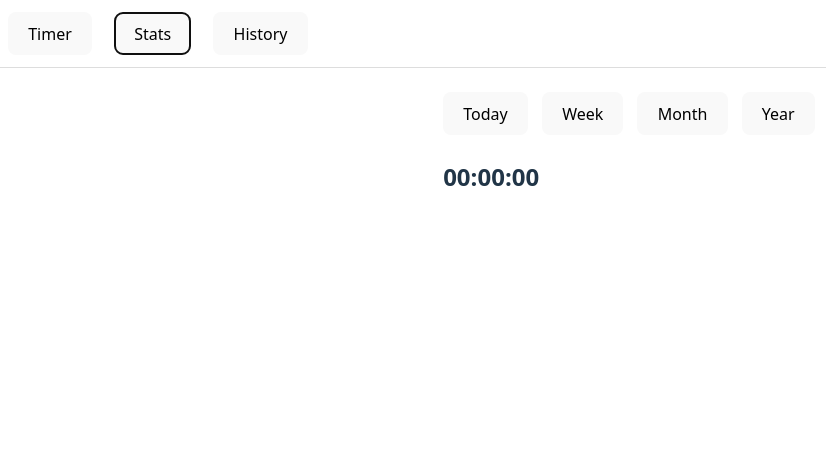
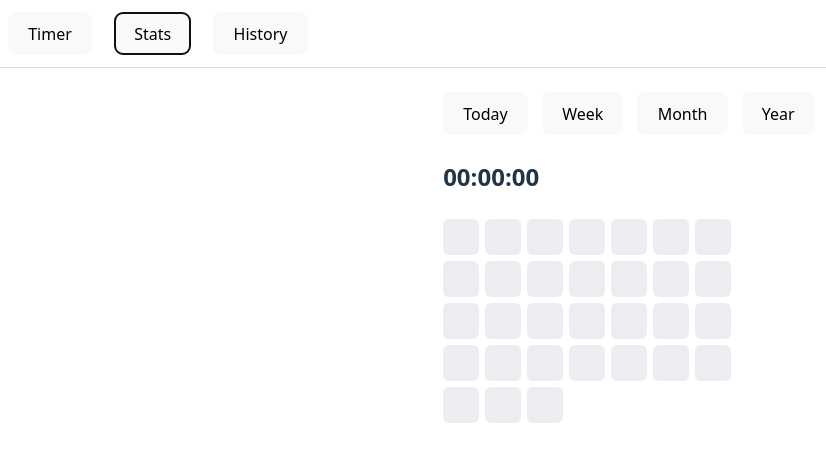
Before and after one commit to BusraKahraman/study-tracker, a React (Vite) app: page / in a window 1280 px wide. Both pictures are taken after a click on the button "Stats". Shown: the top 462 px of the page, without its empty margins (8-834 px from the left). Built offline with nearby package versions, Linux system fonts and the light colour scheme.

Commit message:
Add heatmap

```diff
--- /dev/null
+++ b/src/components/Heatmap.jsx
@@ -0,0 +1,57 @@
+import { formatTime } from '../utils/time';
+
+const LEVELS = [
+	{ max: 0, color: '#ebedf0' },
+	{ max: 1800, color: '#c6e48b' }, // < 30 min
+	{ max: 3600, color: '#7bc96f' }, // < 1h
+	{ max: 7200, color: '#239a3b' }, // < 2h
+	{ max: Infinity, color: '#196127' },
+];
+
+function getColor(seconds) {
+	return LEVELS.find((l) => seconds <= l.max).color;
+}
+
+export default function Heatmap({ data }) {
+	const today = new Date();
+	const year = today.getFullYear();
+	const month = today.getMonth();
+
+	const daysInMonth = new Date(year, month + 1, 0).getDate();
+
+	const days = Array.from({ length: daysInMonth }, (_, i) => {
+		const date = new Date(year, month, i + 1);
+		const key = date.toISOString().slice(0, 10);
+		return {
+			key,
+			seconds: data[key] || 0,
+		};
+	});
+
+	return (
+		<div style={{ marginTop: '24px' }}>
+			<div
+				style={{
+					display: 'grid',
+					gridTemplateColumns: 'repeat(7, 1fr)',
+					gap: '6px',
+					maxWidth: '280px',
+				}}
+			>
+				{days.map((d) => (
+					<div
+						key={d.key}
+						title={`${d.key} – ${formatTime(d.seconds)}`}
+						style={{
+							width: '36px',
+							height: '36px',
+							borderRadius: '6px',
+							background: getColor(d.seconds),
+							cursor: 'pointer',
+						}}
+					/>
+				))}
+			</div>
+		</div>
+	);
+}
--- a/src/components/Stats.jsx
+++ b/src/components/Stats.jsx
@@ -15,6 +15,7 @@ import {
 	isThisYear,
 	sortDatesAsc,
 } from '../utils/date';
+import Heatmap from './Heatmap';
 
 export default function Stats({ data }) {
 	const [activeTab, setActiveTab] = React.useState('today');
@@ -120,6 +121,7 @@ export default function Stats({ data }) {
 					</ResponsiveContainer>
 				</div>
 			)}
+			<Heatmap data={data} />
 		</div>
 	);
 }
```
